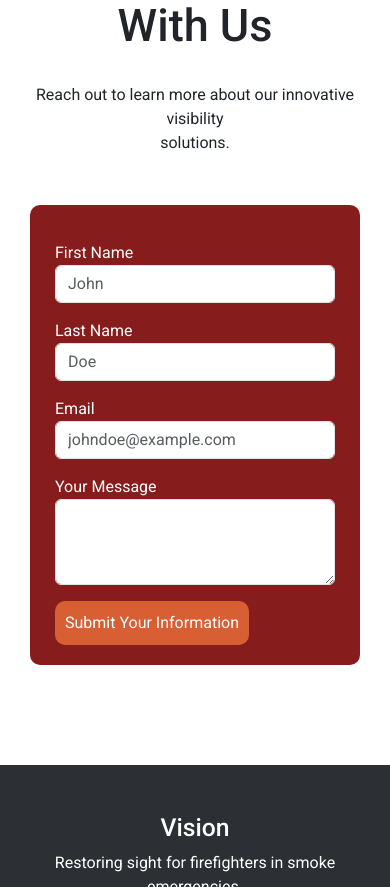
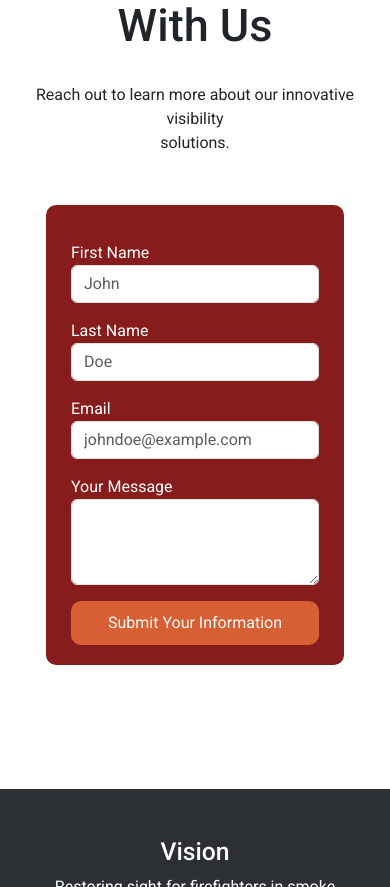
Before and after one commit to ccannon062/VulcanWeb, a Flask app: page / in a window 390 px wide. Shown: the part 5613-6500 px from the top of the page. Run offline with Flask 2, Linux system fonts and the light colour scheme; some libraries are stand-ins or nearby versions.

Commit message:
Updated index for form responsiveness

```diff
--- a/templates/index.html
+++ b/templates/index.html
@@ -1,3 +1,12 @@
+<!--
+    File: index.html
+    Project: vulcanWeb
+    Description: An index.html file representing the 'home' page.
+    Maintainer: Caleb Cannon
+    Version: 1.0
+    Last Modified: 2024-03-27
+    Dependencies: Bootstrap 5.3.3
+-->
 {% extends 'base.html' %}
 {% block content %}
     <div class="container-fluid hero p-3">
@@ -78,8 +87,8 @@
     <div class="container-fluid form-padding">
         <h2 class="text-center form-header">Get In Touch With Us</h2>
         <p class="text-center">Reach out to learn more about our innovative visibility <br> solutions.</p>
-        <div class="d-flex flex-column flex-lg-row justify-content-center form-div">
-            <form class="form-size" method="POST" action="{{ url_for('main') }}">
+        <div class="d-flex flex-column flex-lg-row justify-content-center form-div container-fluid px-3 px-md-5">
+            <form class="form-size mx-auto mx-lg-0 mb-4 mb-lg-0" method="POST" action="{{ url_for('main') }}">
                 <input type="hidden" name="csrf_token" value="{{ csrf_token() }}"/>
                 <div class="form-group mt-3">
                     <label for="FirstNameInput">First Name</label>
@@ -97,9 +106,9 @@
                     <label for="textArea1">Your Message</label>
                     <textarea class="form-control" id="textArea1" name="message" rows="3" required></textarea>
                 </div>
-                <button type="submit" class="form-btn mt-3">Submit Your Information</button>
+                <button type="submit" class="form-btn mt-3 w-100 w-md-auto">Submit Your Information</button>
             </form>
-            <div class="form-img-div d-none d-lg-block">
+            <div class="form-img-div d-none d-lg-block ms-lg-4">
                 <img src="{{ url_for('static', filename='images/form-img.jpg') }}" class="form-img" alt="Firefighter on ladder.">
             </div>
         </div>
```
